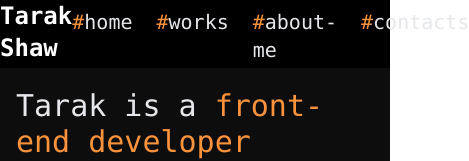
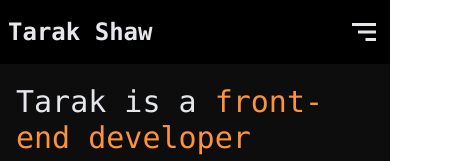
Before and after one commit to taraksh01/portfolio, a React (Vite) app: page / in a window 390 px wide. Shown: the top 161 px of the page, 469 px wide, since content can reach past the window. Built offline with nearby package versions, Linux system fonts and the light colour scheme.

Commit message:
Added hamberger menu for mobile device

```diff
--- a/src/Components/Header.js
+++ b/src/Components/Header.js
@@ -1,13 +1,14 @@
 import { Link } from "react-router-dom";
+import { BiMenuAltRight } from "react-icons/bi";
 
 const Header = () => {
   return (
-    <div className="sticky top-0 bg-black pb-1">
-      <header className="max-w-screen-xl h-16 mx-auto text-gray-200 flex items-end justify-between font-mono">
-        <Link to={"/"} className="hover:text-white active:text-white">
+    <div className="sticky top-0 bg-black">
+      <header className="max-w-screen-xl h-16 mx-auto text-gray-200 flex items-center justify-between font-mono">
+        <Link to={"/"} className="hover:text-white active:text-white mx-2">
           <h1 className="text-2xl font-semibold">Tarak Shaw</h1>
         </Link>
-        <nav className="flex gap-6">
+        <nav className="hidden sm:flex gap-6 mx-2">
           <Link to={"/"} className="hover:text-white active:text-white">
             <p className="text-xl">
               <span className="text-orange-400">#</span>home
@@ -29,6 +30,9 @@ const Header = () => {
             </p>
           </Link>
         </nav>
+        <button className="flex sm:hidden mx-2 text-4xl">
+          <BiMenuAltRight />
+        </button>
       </header>
     </div>
   );
```
